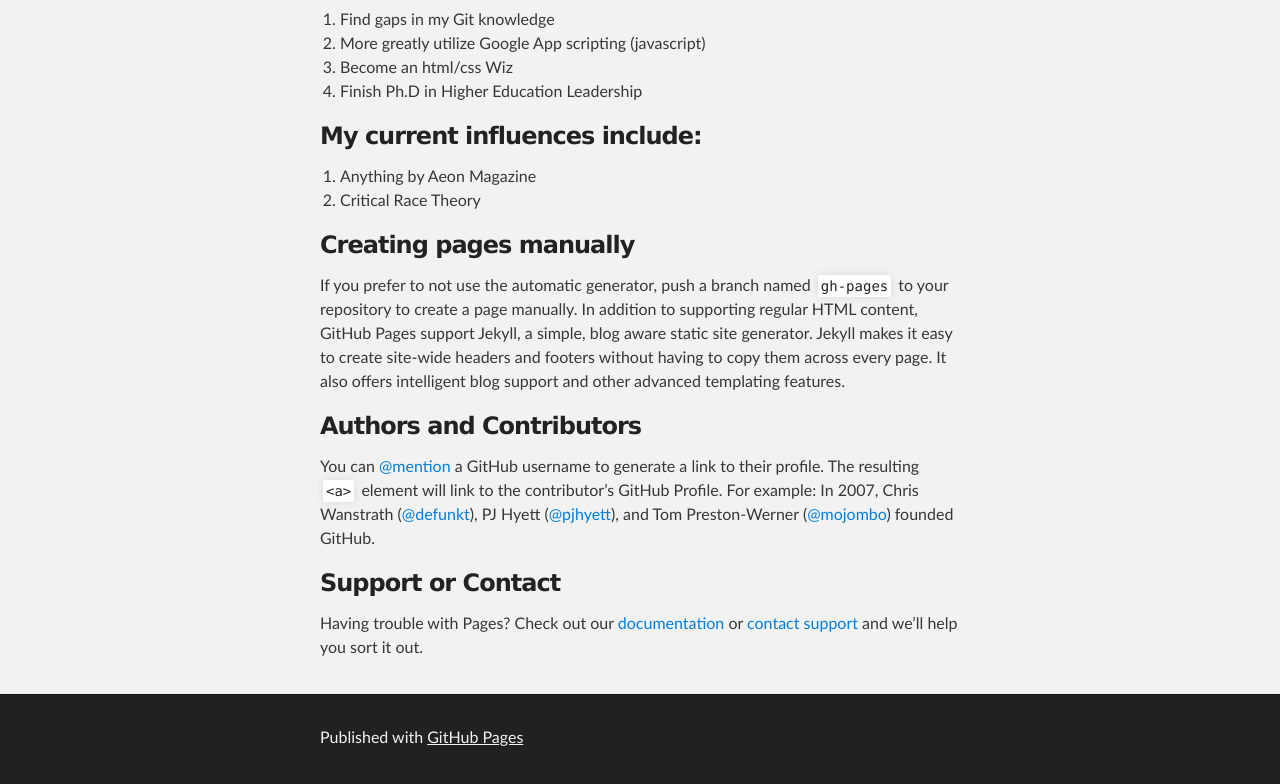
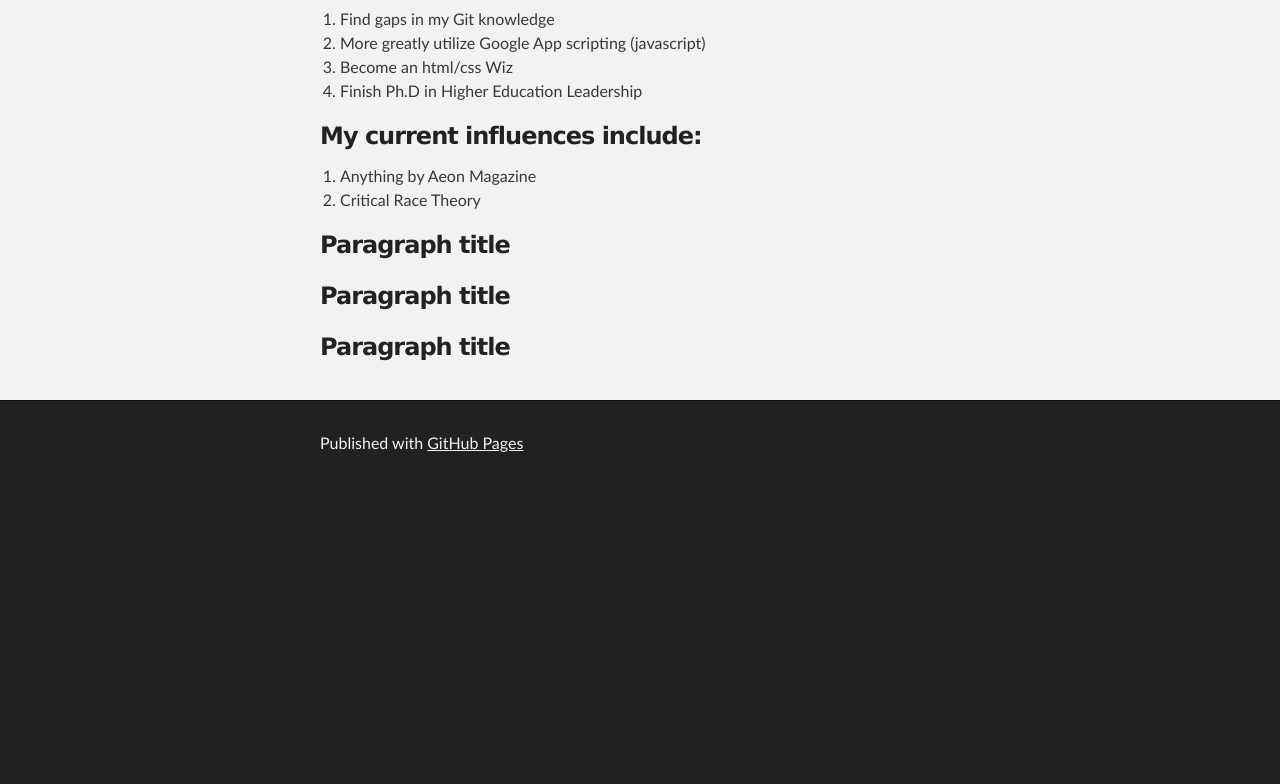
Before and after one commit to cboman/craigboman.github.io, a plain HTML site: page index.html in a window 1280 px wide. Shown: the part 335-1119 px from the top of the page. After the commit the page ends 825 px from the top, so only its background shows below. Drawn offline with Linux system fonts and the light colour scheme.

```diff
--- a/index.html
+++ b/index.html
@@ -46,19 +46,19 @@
 
 
 <h3>
-<a id="creating-pages-manually" class="anchor" href="#creating-pages-manually" aria-hidden="true"><span aria-hidden="true" class="octicon octicon-link"></span></a>Creating pages manually</h3>
+<a id="creating-pages-manually" class="anchor" href="#creating-pages-manually" aria-hidden="true"><span aria-hidden="true" class="octicon octicon-link"></span></a>Paragraph title</h3>
 
-<p>If you prefer to not use the automatic generator, push a branch named <code>gh-pages</code> to your repository to create a page manually. In addition to supporting regular HTML content, GitHub Pages support Jekyll, a simple, blog aware static site generator. Jekyll makes it easy to create site-wide headers and footers without having to copy them across every page. It also offers intelligent blog support and other advanced templating features.</p>
+<p></p>
 
 <h3>
-<a id="authors-and-contributors" class="anchor" href="#authors-and-contributors" aria-hidden="true"><span aria-hidden="true" class="octicon octicon-link"></span></a>Authors and Contributors</h3>
+<a id="authors-and-contributors" class="anchor" href="#authors-and-contributors" aria-hidden="true"><span aria-hidden="true" class="octicon octicon-link"></span></a>Paragraph title</h3>
 
-<p>You can <a href="https://help.github.com/articles/basic-writing-and-formatting-syntax/#mentioning-users-and-teams" class="user-mention">@mention</a> a GitHub username to generate a link to their profile. The resulting <code>&lt;a&gt;</code> element will link to the contributor’s GitHub Profile. For example: In 2007, Chris Wanstrath (<a href="https://github.com/defunkt" class="user-mention">@defunkt</a>), PJ Hyett (<a href="https://github.com/pjhyett" class="user-mention">@pjhyett</a>), and Tom Preston-Werner (<a href="https://github.com/mojombo" class="user-mention">@mojombo</a>) founded GitHub.</p>
+<p></p>
 
 <h3>
-<a id="support-or-contact" class="anchor" href="#support-or-contact" aria-hidden="true"><span aria-hidden="true" class="octicon octicon-link"></span></a>Support or Contact</h3>
+<a id="support-or-contact" class="anchor" href="#support-or-contact" aria-hidden="true"><span aria-hidden="true" class="octicon octicon-link"></span></a>Paragraph title</h3>
 
-<p>Having trouble with Pages? Check out our <a href="https://help.github.com/pages">documentation</a> or <a href="https://github.com/contact">contact support</a> and we’ll help you sort it out.</p>
+<p></p>
       </section>
     </div>
 
```
